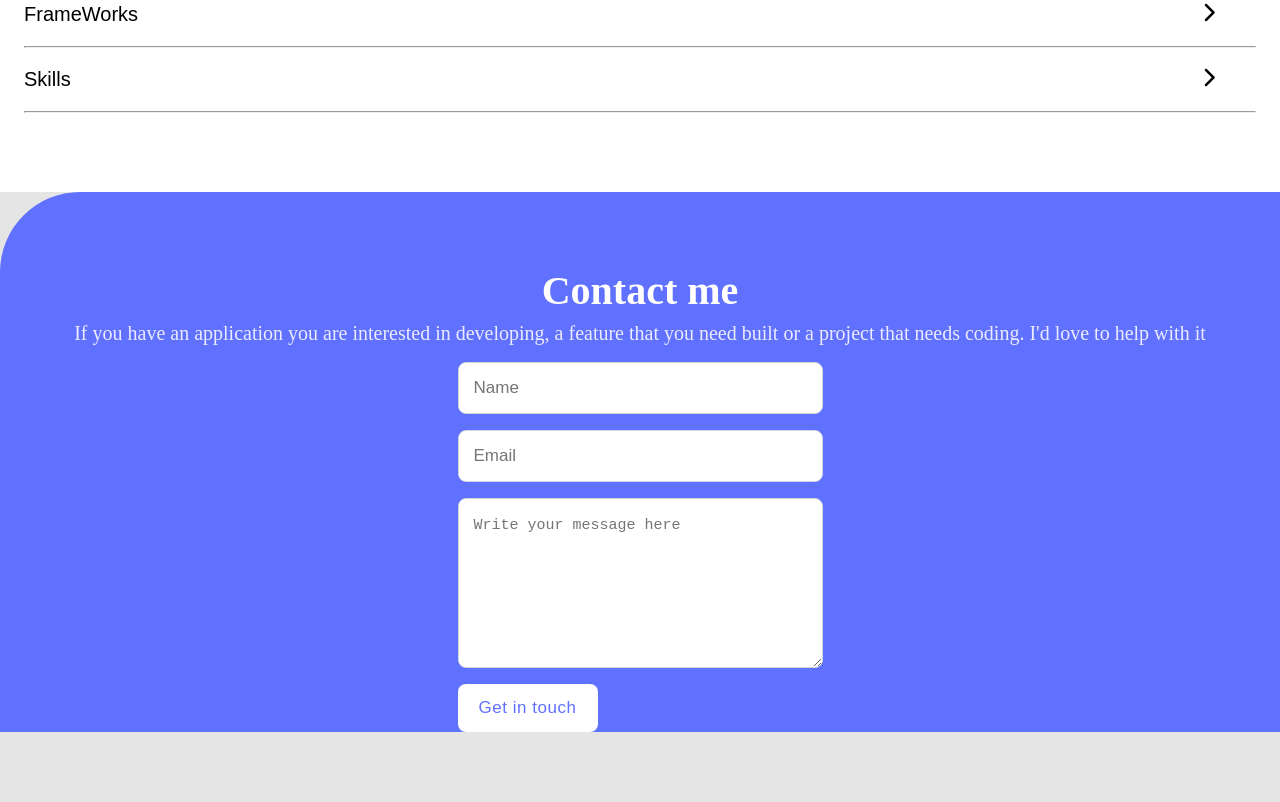
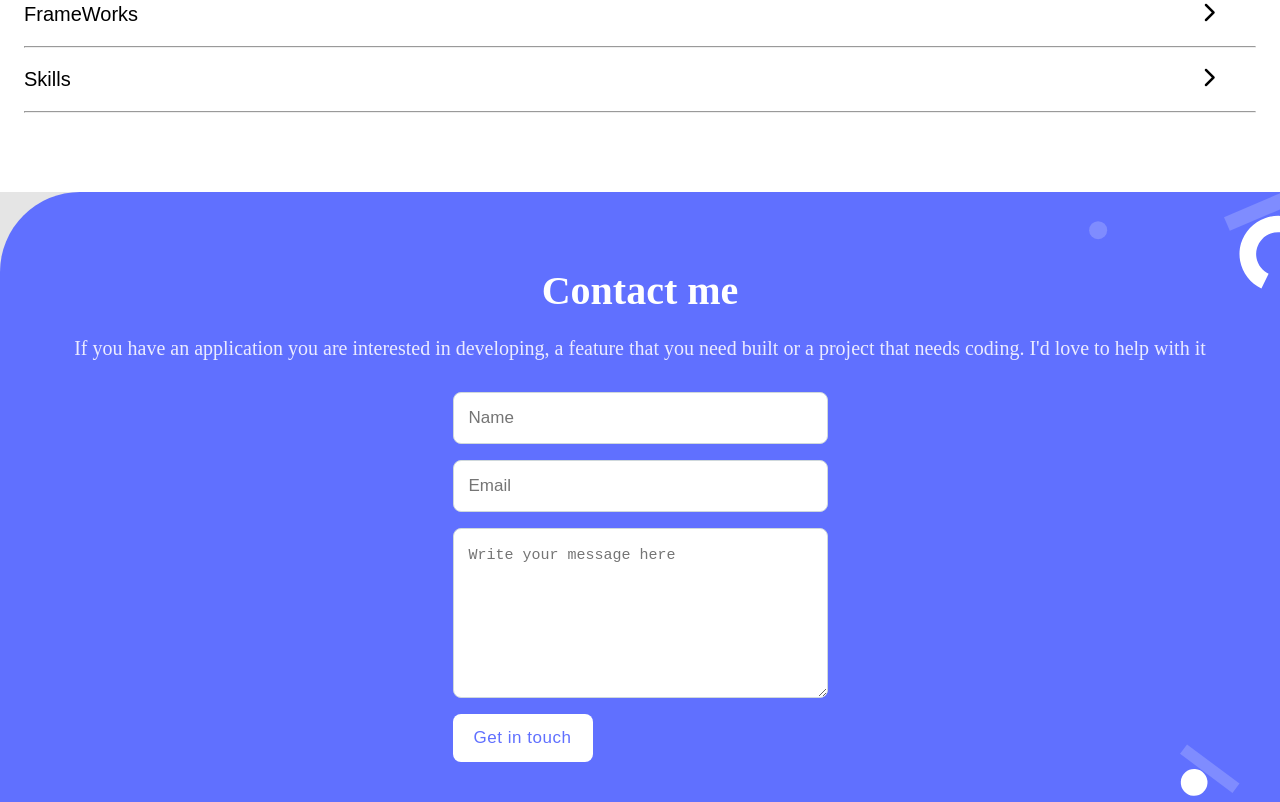
Before and after one commit to saluumaa/Saluma-s-Portfolio, a website: page index.html in a window 1280 px wide. Shown: the part 6507-7309 px from the top of the page. Before the commit the page ends 7239 px from the top, so only its background shows below. Drawn offline with Linux system fonts and the light colour scheme; a web font is replaced by a local one.

Commit message:
Add background image to the contact section

```diff
--- a/style.css
+++ b/style.css
@@ -284,21 +284,6 @@ header a {
   transform: scale(1.1);
 }
 
-.btn:enabled {
-  color: #6070ff;
-  background-color: #fff;
-}
-
-.btn:hover {
-  background-color: #6070ff;
-  color: #fff;
-}
-
-.btn:disabled {
-  background-color: #e5e5ee;
-  color: #5e6c84;
-  font-size: 17px;
-}
 .contact-section {
   display: flex;
   flex-direction: column;
@@ -307,11 +292,13 @@ header a {
   border-top-left-radius: 80px;
   width: 100%;
   background-image: url(/images/contact-form-m-bg.svg);
-  background-size: 50%;
-  background-position: right;
+  background-size: contain;
+  background-position: top right;
   background-repeat: no-repeat;
   padding-top: 50px;
-  border-bottom-left-radius: 0;
+  padding-bottom: 40px;
+  padding-left: 24px;
+  padding-right: 24px;
 }
 
 .contact-section h2 {
@@ -330,7 +317,7 @@ header a {
   line-height: 28px;
   text-align: center;
   margin-top: -10px;
-  padding: 15px;
+  padding: 30px;
 }
 
 .contact-section form {
@@ -341,7 +328,7 @@ header a {
 
 .contact-input {
   padding: 15px;
-  width: 365px;
+  width: 375px;
   border-radius: 8px;
   border: 1px solid #cfd8dc;
   font-size: 17px;
@@ -374,3 +361,19 @@ header a {
   border-radius: 8px;
   margin-left: 0;
 }
+
+.btn:enabled {
+  color: #6070ff;
+  background-color: #fff;
+}
+
+.btn:hover {
+  background-color: #6070ff;
+  color: #fff;
+}
+
+.btn:disabled {
+  background-color: #e5e5ee;
+  color: #5e6c84;
+  font-size: 17px;
+}
```
Also changed, not shown: images/contact-form-m-bg.svg (added).
